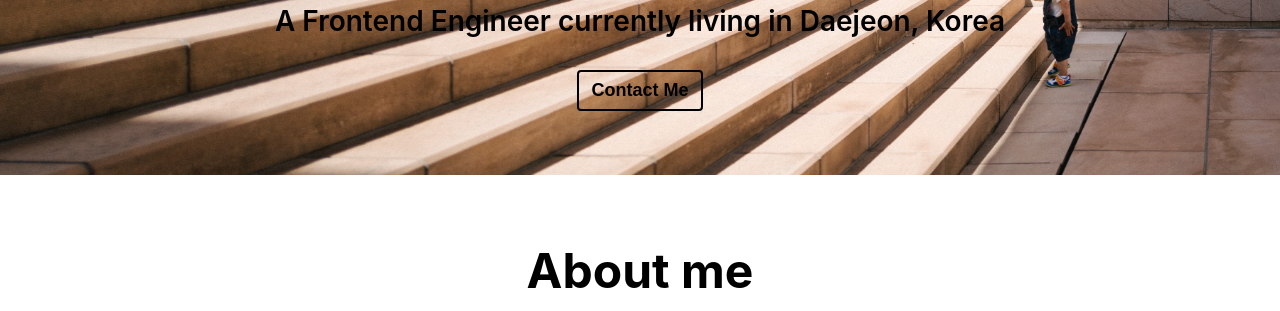
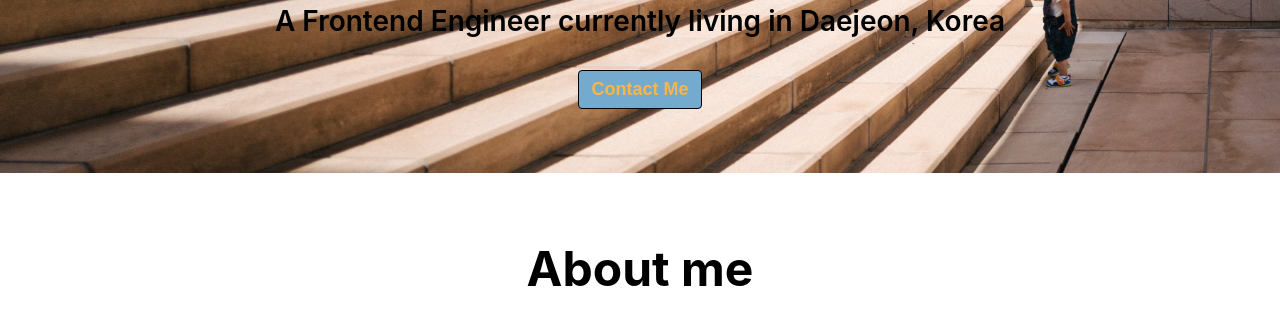
Before and after one commit to jinnkimm7/portfolio_final, a plain HTML site: page index.html in a window 1280 px wide. In both pictures the pointer is over the button "Contact Me". Shown: the part 461-772 px from the top of the page. Drawn offline with Linux system fonts and the light colour scheme.

Commit message:
CSS : Home

```diff
--- a/style.css
+++ b/style.css
@@ -174,6 +174,12 @@ p {
   padding: 8px 12px;
   border: 2px solid var(--color-black);
   border-radius: var(--border-radius);
+}
+
+.home__contact:hover {
+  background-color: var(--color-blue);
+  border: 1px solid var(--color-black);
+  color: var(--color-orange);
 }
 
 /* section common */
```
